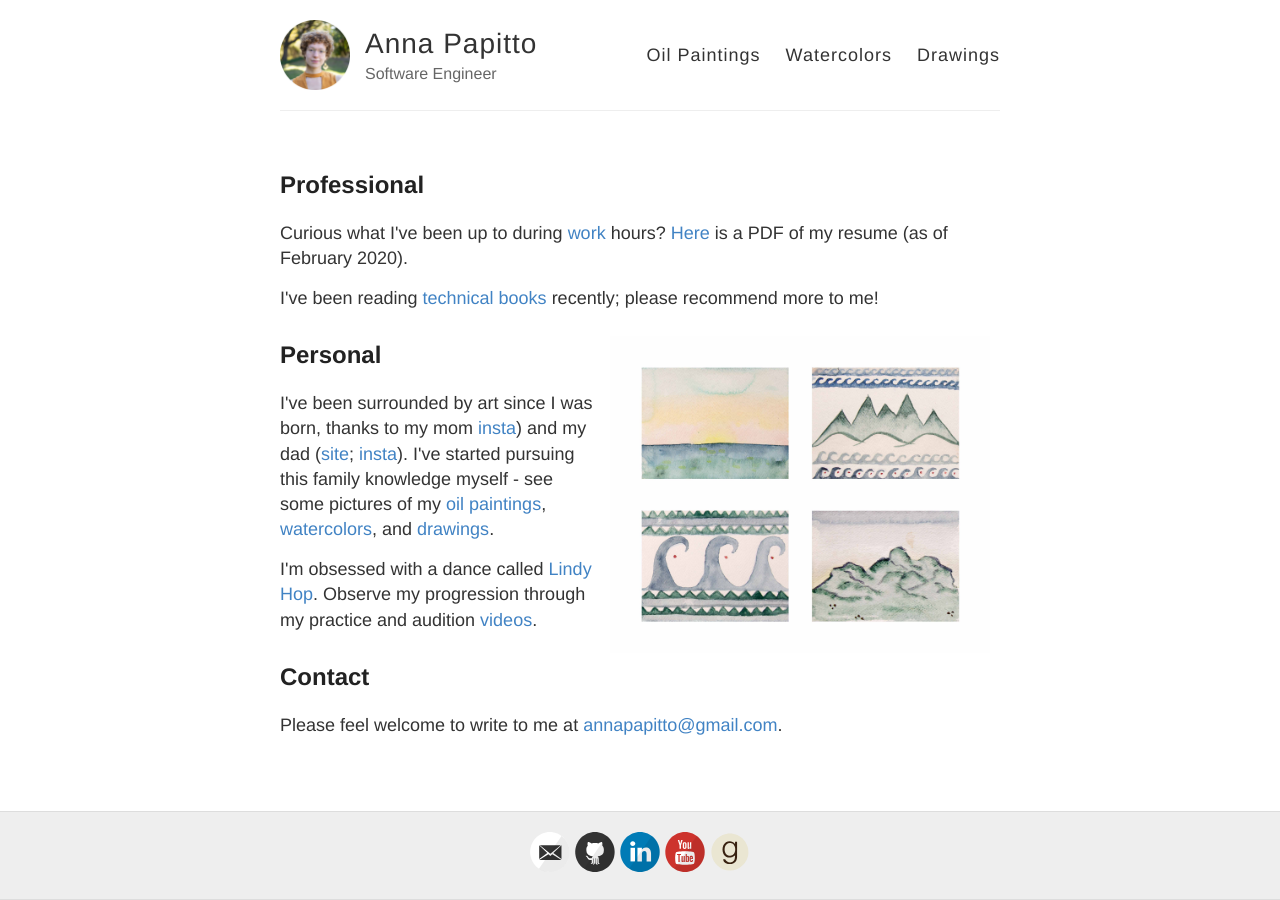
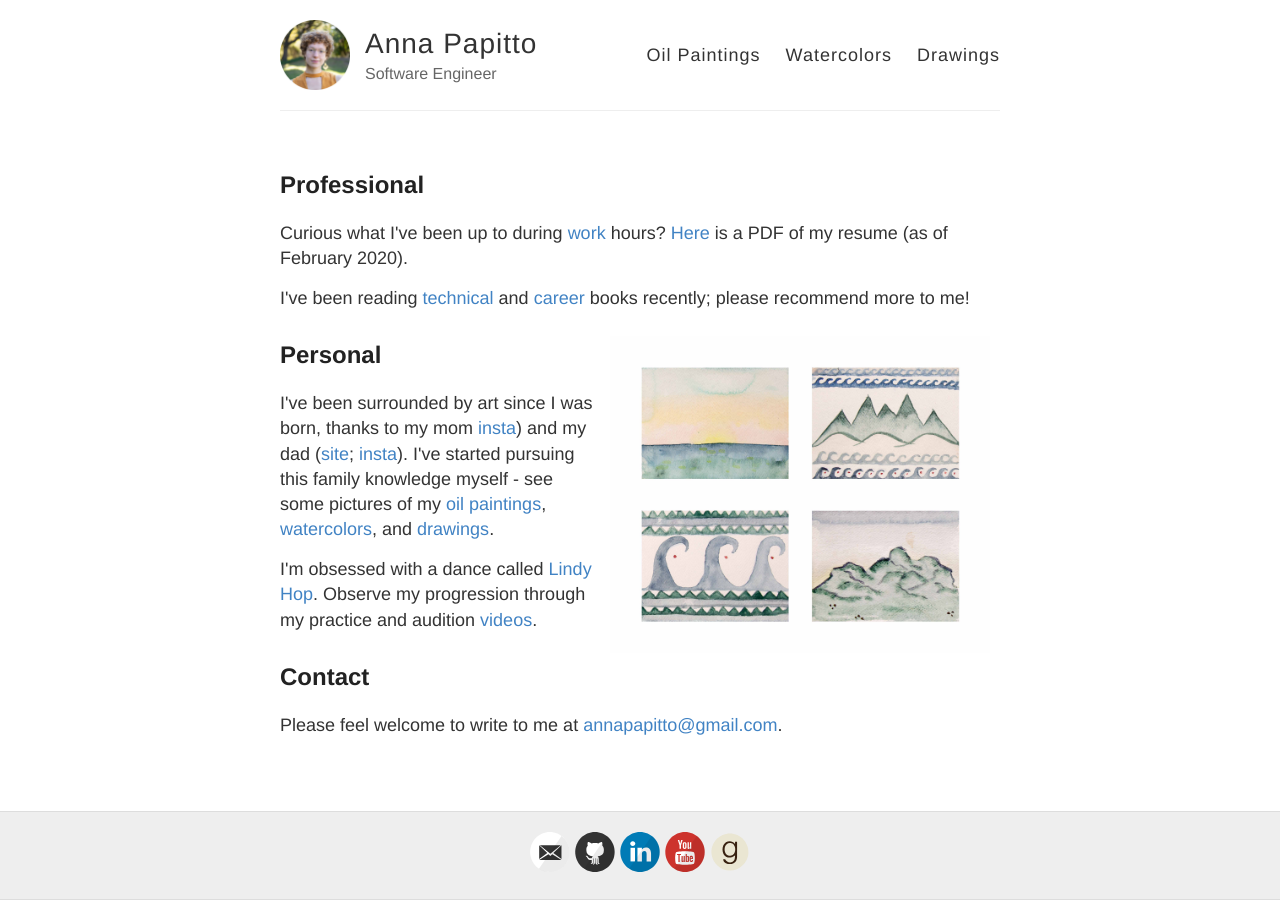
Before and after one commit to annapapitto/annapapitto.github.io, a Jekyll site: the page built from index.md, in a window 1280 px wide. Built offline with Jekyll 4.4.1, drawn with Linux system fonts in a browser that asks for light colours.

Commit message:
Separated tech and career shelves

```diff
--- a/index.md
+++ b/index.md
@@ -9,7 +9,7 @@ layout: default
 </p>
 
 <p>
-  I've been reading <a href="https://www.goodreads.com/review/list/107974217-anna-papitto?shelf=technical">technical books</a> recently; please recommend more to me!
+  I've been reading <a href="https://www.goodreads.com/review/list/107974217-anna-papitto?shelf=technical">technical</a> and <a href="https://www.goodreads.com/review/list/107974217-anna-papitto?shelf=career">career</a> books recently; please recommend more to me!
 </p>
 
 <img class="personal-photo" src="/images/Waves_and_Mountains.jpg">
```
